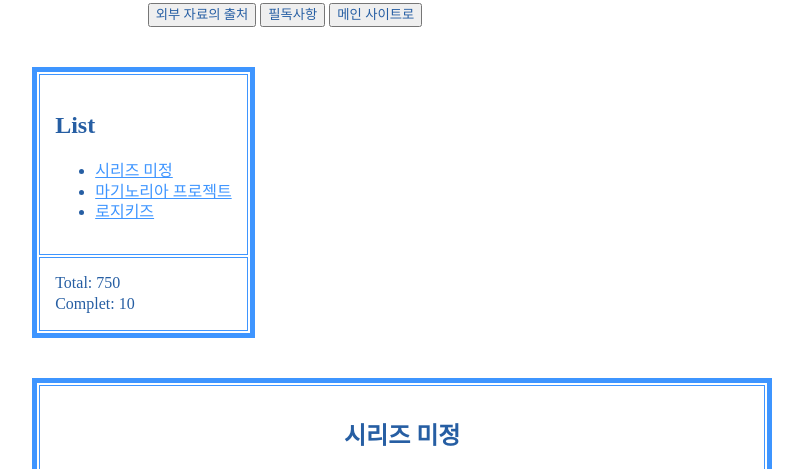
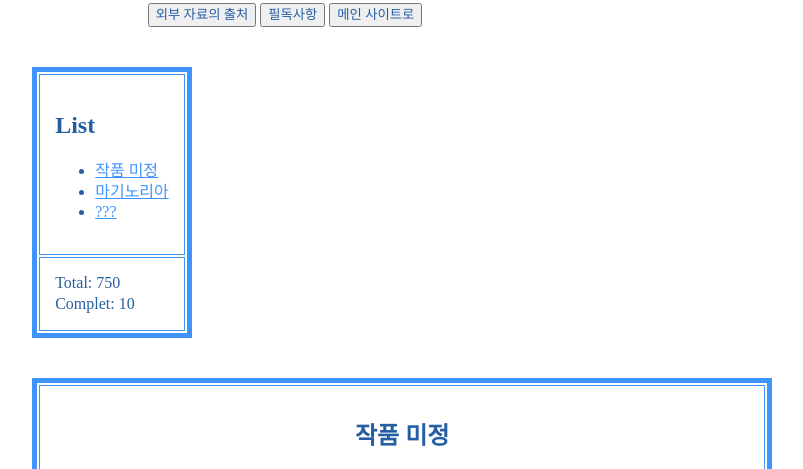
Before and after one commit to alpherthax/alpherthax.github.io, a plain HTML site: page index.html in a window 1280 px wide. Shown: the part 81-550 px from the top of the page, without its empty margins (355-1158 px from the left). Drawn offline with Linux system fonts and the light colour scheme; a web font is replaced by a local one.

Commit message:
Update index.html

```diff
--- a/index.html
+++ b/index.html
@@ -32,9 +32,9 @@ table{
 <td>
 <h2 style="text-align: left;">List</h2>
 <ul>
- <li><a href="#0">시리즈 미정</a></li>
- <li><a href="#1">마기노리아 프로젝트</a></li>
- <li><a href="#2">로지키즈</a></li>
+ <li><a href="#0">작품 미정</a></li>
+ <li><a href="#1">마기노리아</a></li>
+ <li><a href="#2">???</a></li>
 </ul>
 </td>
 </tr>
@@ -49,7 +49,7 @@ Complet: 10<div>
 <table border="5" bordercolor="#3e95ff" width="740"><!-- 미정 -->
 <tr>
 <td>
-<h2 id="0">시리즈 미정</h2>
+<h2 id="0">작품 미정</h2>
 <p>
 
   <!-- 이름 --><a href="https://alpherthax.github.io/kyaraxtars/sample.htm"><img src="https://github.com/alpherthax/Kyaraxtars/profile/image/x_icon.png" alt="샘플"></a>
@@ -81,7 +81,7 @@ Complet: 10<div>
 <table border="5" bordercolor="#e894ff" width="740"><!-- 마기노리아 -->
 <tr>
 <td>
-<h2 id="1">마기노리아 프로젝트</h2>
+<h2 id="1">마기노리아－Maginolia</h2>
 <p>
 
   <!-- 이름 --><a href="https://alpherthax.github.io/kyaraxtars/sample.htm"><img src="https://github.com/alpherthax/Kyaraxtars/profile/image/x_icon.png" alt="샘플"></a>
@@ -110,10 +110,10 @@ Complet: 10<div>
 </tr>
 </table>
 
-<table border="5" bordercolor="#080808" width="740"><!-- 로지키즈 -->
+<table border="5" bordercolor="#080808" width="740"><!-- ??? -->
 <tr>
 <td>
-<h2 id="2">로지키즈</h2>
+<h2 id="2">???</h2>
 <p>
 
   <!-- 이름 --><a href="https://alpherthax.github.io/kyaraxtars/sample.htm"><img src="https://github.com/alpherthax/Kyaraxtars/profile/image/x_icon.png" alt="샘플"></a>
```
